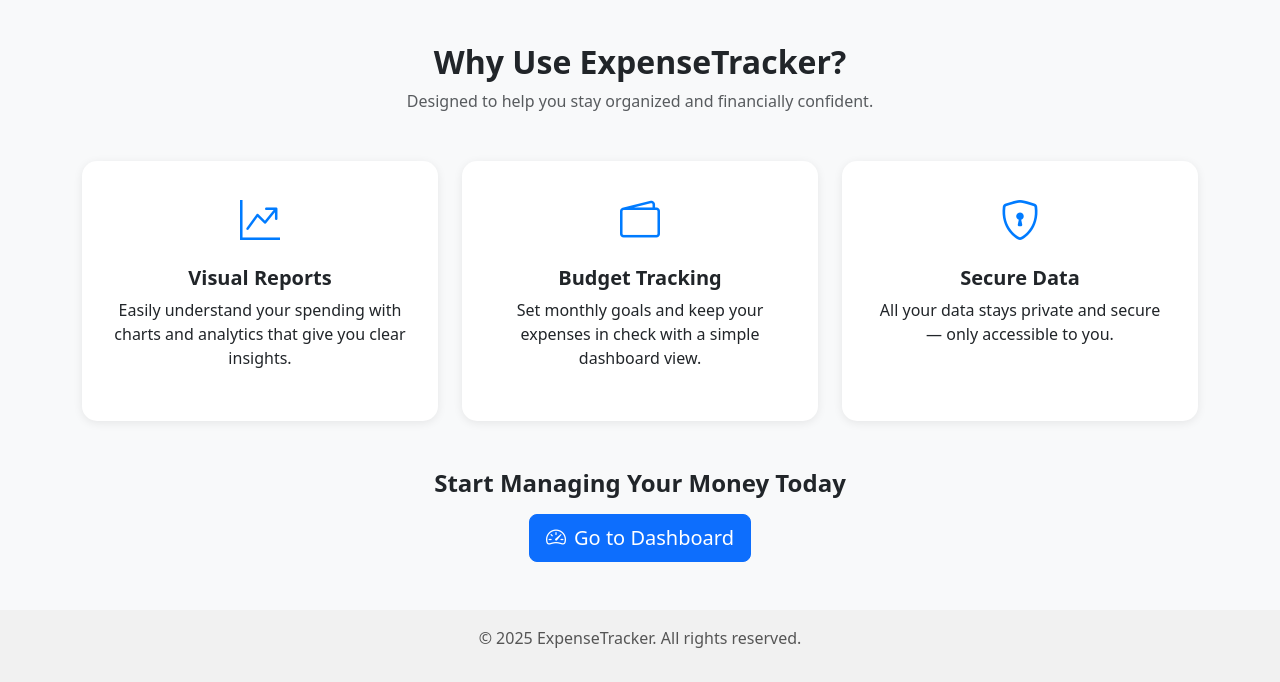
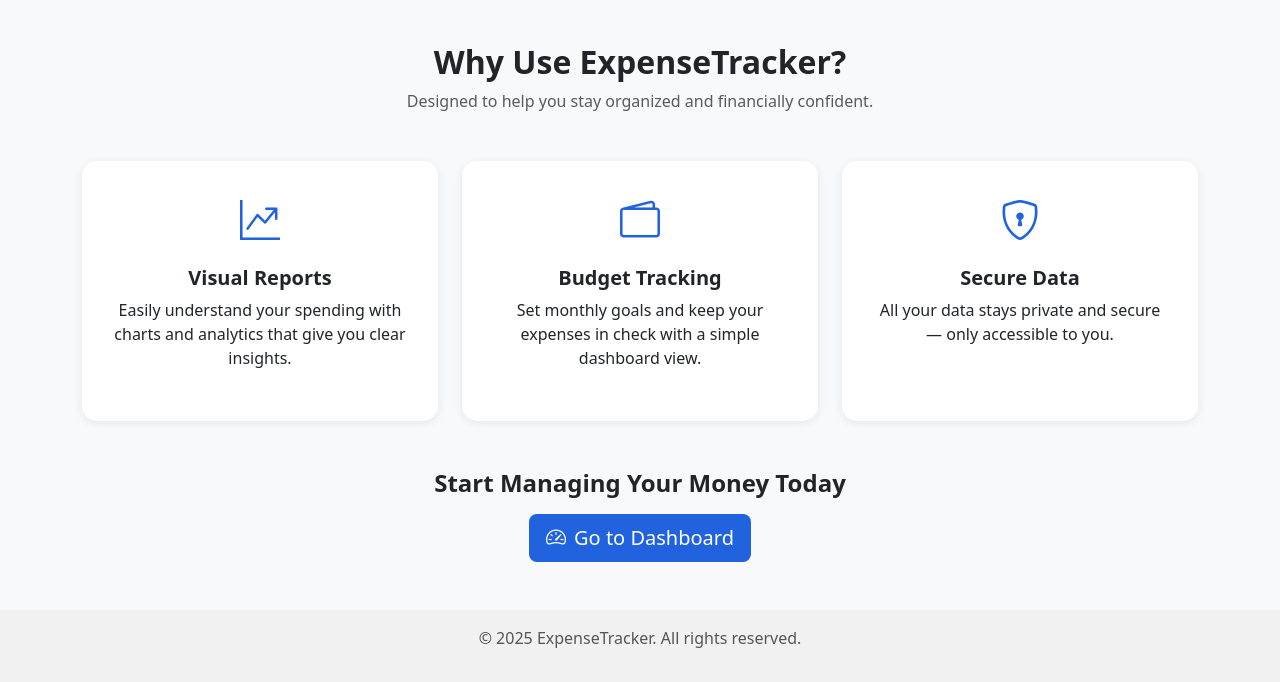
Before and after one commit to Ahmedarain111/ExpenseTracker, a Django app: page / in a window 1280 px wide. Shown: the part 386-1068 px from the top of the page. Run offline with Django 5.2, Linux system fonts and the light colour scheme.

Commit message:
UI changes

```diff
--- a/accounts/templates/accounts/signup.html
+++ b/accounts/templates/accounts/signup.html
@@ -19,7 +19,7 @@
         </div>
     {% endfor %}
 
-    <button type="submit" class="btn btn-primary w-100">Sign Up</button>
+    <button type="submit" class="btn w-100" style="background-color: #2163DE; color: white;">Sign Up</button>
 </form>
 <p class="text-center mt-3">
     Already have an account?
--- a/expenses/templates/expenses/dashboard.html
+++ b/expenses/templates/expenses/dashboard.html
@@ -193,7 +193,7 @@
                             {% if tx.description %}
                             {{ tx.description }}
                             {% else %}
-                            N/A
+                            -
                             {% endif %}
                         </td>
                         <td><strong>{{ tx.amount }}</strong></td>
--- a/templates/auth_base.html
+++ b/templates/auth_base.html
@@ -7,6 +7,8 @@
     <meta name="viewport" content="width=device-width, initial-scale=1.0">
     <title>ExpenseTracker - {% block title %}{% endblock %}</title>
     <link rel="stylesheet" href="{% static 'css/bootstrap.min.css' %}">
+    <link rel="stylesheet" href="https://cdn.jsdelivr.net/npm/bootstrap-icons@1.11.3/font/bootstrap-icons.css">
+
     <link rel="icon" type="image/x-icon" href="{% static 'images/favicon.png' %}">
     <style>
         .navbar-nav .nav-link {
--- a/templates/home.html
+++ b/templates/home.html
@@ -140,7 +140,6 @@ html {
 </head>
 <body>
 
-    <!-- Navbar -->
     <nav class="navbar navbar-expand-lg shadow-sm fixed-top" style="background-color: #2163deff;">
     <div class="container">
         <a class="navbar-brand fw-bold text-white" href="/">
@@ -192,7 +191,6 @@ html {
         </div>
     </section>
 
-    <!-- Features Section -->
     <section class="container mt-5">
         <div class="text-center mb-5">
             <h2 class="fw-bold">Why Use ExpenseTracker?</h2>
@@ -202,21 +200,21 @@ html {
         <div class="row g-4">
             <div class="col-md-4">
                 <div class="feature-card">
-                    <i class="bi bi-graph-up-arrow"></i>
+                    <i class="bi bi-graph-up-arrow" style="color: #2163DE;"></i>
                     <h5 class="fw-bold mt-3">Visual Reports</h5>
                     <p>Easily understand your spending with charts and analytics that give you clear insights.</p>
                 </div>
             </div>
             <div class="col-md-4">
                 <div class="feature-card">
-                    <i class="bi bi-wallet2"></i>
+                    <i class="bi bi-wallet2" style="color: #2163DE;"></i>
                     <h5 class="fw-bold mt-3">Budget Tracking</h5>
                     <p>Set monthly goals and keep your expenses in check with a simple dashboard view.</p>
                 </div>
             </div>
             <div class="col-md-4">
                 <div class="feature-card">
-                    <i class="bi bi-shield-lock"></i>
+                    <i class="bi bi-shield-lock" style="color: #2163DE;"></i>
                     <h5 class="fw-bold mt-3">Secure Data</h5>
                     <p>All your data stays private and secure — only accessible to you.</p>
                 </div>
@@ -227,7 +225,7 @@ html {
     <!-- CTA Section -->
     <section class="text-center my-5">
         <h4 class="fw-bold mb-3">Start Managing Your Money Today</h4>
-        <a href="{% url 'expenses:dashboard' %}" class="btn btn-primary btn-lg">
+        <a href="{% url 'expenses:dashboard' %}" class="btn  btn-lg" style="background-color: #2163DE; color: white;">
             <i class="bi bi-speedometer2 me-2"></i>Go to Dashboard
         </a>
     </section>
```
